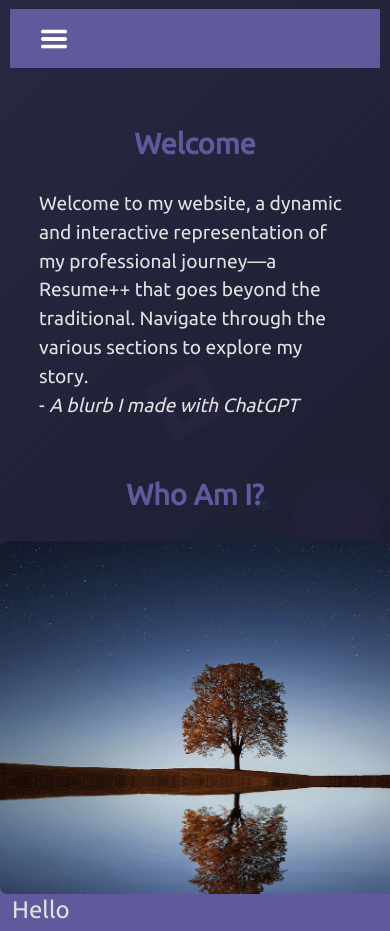
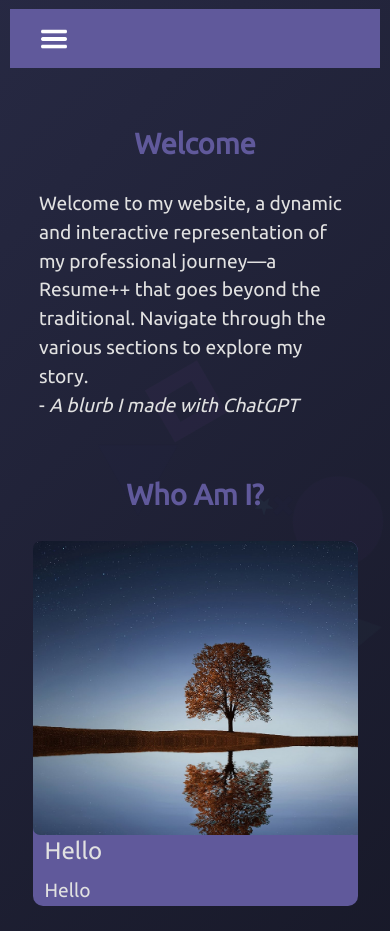
Before and after one commit to mzj3/P4, a plain HTML site: page home.html in a window 390 px wide. Shown: the part 106-1037 px from the top of the page. Drawn offline with nearby package versions, Linux system fonts and the light colour scheme.

Commit message:
Fix width of card (Mobile)
Fix width of card (Mobile)

```diff
--- a/styles/main.css
+++ b/styles/main.css
@@ -428,7 +428,7 @@ footer p {
     }
 
     .custom-card {
-        max-width: 400px;
+        max-width: 325px;
         background-color: var(--secondary);
         /* Custom background color */
         border: none;
```
